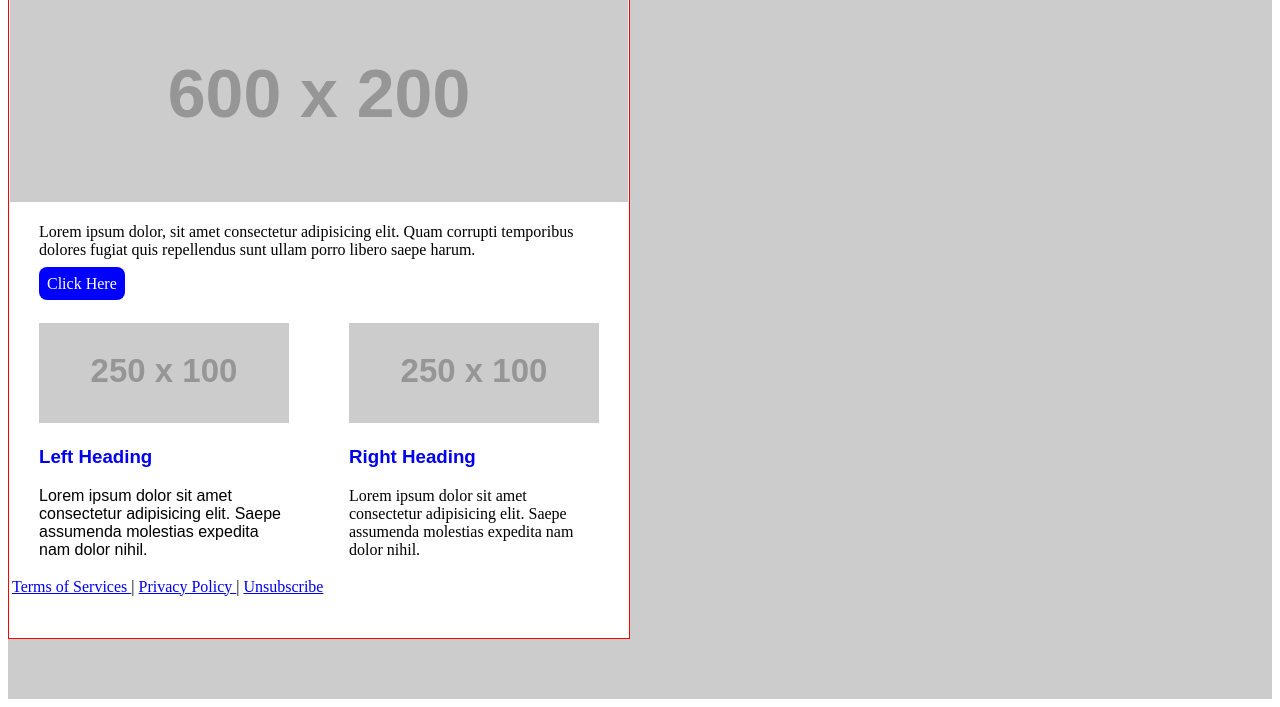
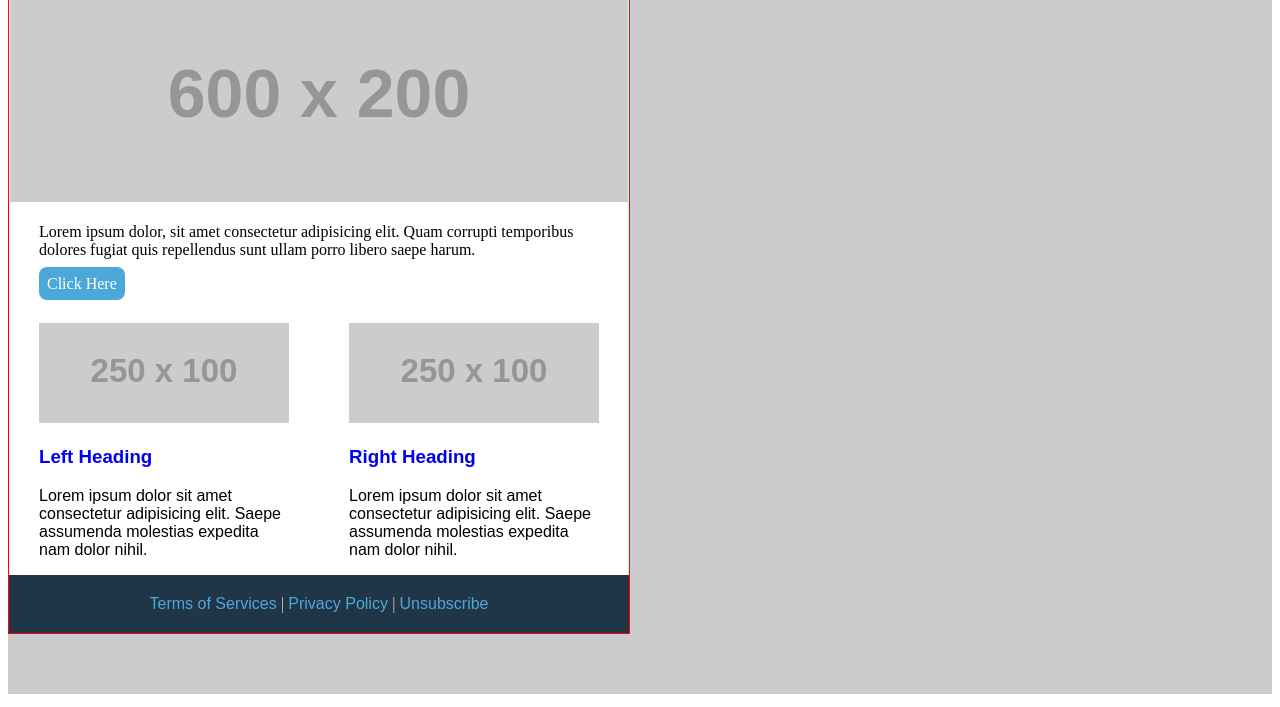
Before and after one commit to acevelyn/emailProject, a plain HTML site: page index.html in a window 1280 px wide. Shown: the part 209-916 px from the top of the page. Drawn offline with Linux system fonts and the light colour scheme; placeholder pictures from the web are drawn by us.

Commit message:
Updated Promo, 2-column and footer

```diff
--- a/index.html
+++ b/index.html
@@ -89,7 +89,7 @@
                 </td>
                 <tr>
                     <td class="promotion-button" style="padding:0 30px 30px 30px">
-                        <a href="#" style="text-decoration:none; background-color: blue; color:#ffffff; padding:8px; border-radius: 8px;">
+                        <a href="#" style="text-decoration:none; background-color: #4DA8DA; color:#ffffff; padding:8px; border-radius: 8px;">
                             Click Here</a>
                     </td>
                 </tr>
@@ -105,6 +105,7 @@
 
             <!-- Left Column -->
             <tr>
+                <!-- Set the padding to 0 30 0 30 -->
                 <td class="left-column column" style="width:250px;
                 padding:0 30px 0 30px;">
                     <img src="https://placehold.co/250x100">
@@ -119,13 +120,14 @@
 
 
                 <!-- Right Column -->
+                 <!-- Set the padding to 0 30 0 30 -->
                 <td class="right-column column" style="width:250px;
                 padding:0 30px 0 30px;">
                     <img src="https://placehold.co/250x100">
                     <a href="#" class="column-heading" style="text-decoration:none;font-size: 16px; font-family: Arial, sans-serif;">
                         <h3>Right Heading</h3>
                     </a>
-                    <p tyle="font-family:Arial, sans-serif;">Lorem ipsum dolor sit amet consectetur adipisicing elit. Saepe assumenda molestias expedita nam dolor nihil.</p>
+                    <p style="font-family: Arial, sans-serif;">Lorem ipsum dolor sit amet consectetur adipisicing elit. Saepe assumenda molestias expedita nam dolor nihil.</p>
                 </td>
             </tr>
         </table>
@@ -135,12 +137,12 @@
 <!-- * FOOTER MODULE * -->
     <tr>
         <td>
-            <table class="footer-module">
-                <tr>
-                    <td class="footer-text" style="padding-bottom:40px;">
-                        <a href="#" class="footer-link">Terms of Services </a> |
-                        <a href="#" class="footer-link"> Privacy Policy </a> |
-                        <a href="#" class="footer-link">Unsubscribe</a>
+            <table class="footer-module" role="presentation" style="width:100%; border:0; border-spacing:0; border-collapse: collapse;">
+                <tr class="full-width-background" style="background-color:#203647; text-align:center;">
+                    <td class="footer-links" style="color:#cccccc;padding:20px 0 20px;">
+                        <a href="#" class="footer-link" style="color:#4DA8DA; font-family:Arial, sans-serif; text-decoration:none;">Terms of Services </a> |
+                        <a href="#" class="footer-link" style="color:#4DA8DA; font-family:Arial, sans-serif;text-decoration:none;"> Privacy Policy </a> |
+                        <a href="#" class="footer-link" style="color:#4DA8DA; font-family:Arial, sans-serif;text-decoration: none;">Unsubscribe</a>
                     </td>
                 </tr>
             </table>
```
